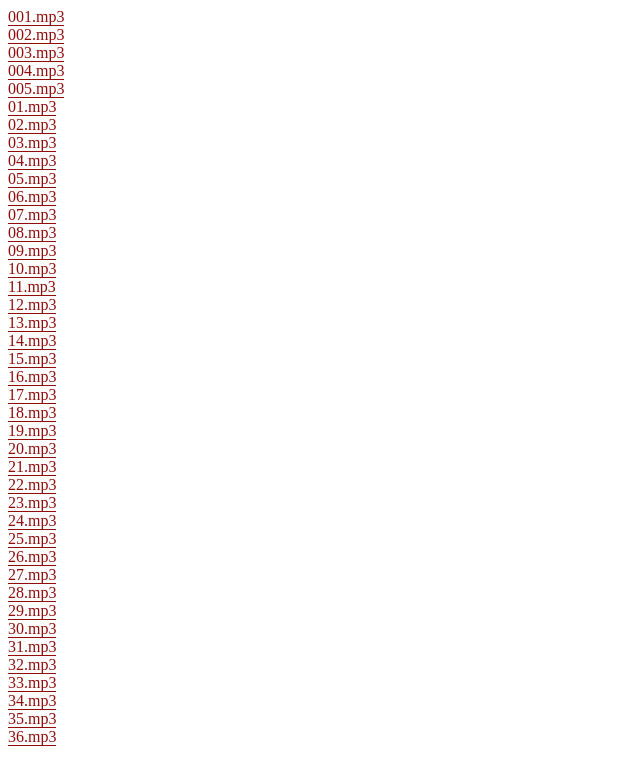
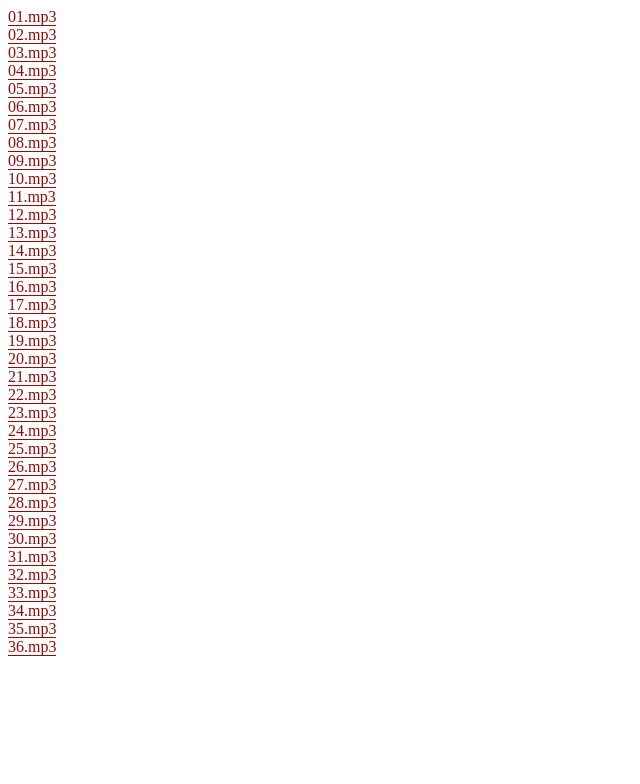
Before and after one commit to songsammy/ltt2, a plain HTML site: page content.html in a window 1280 px wide. Shown: the whole page, without its empty margins (0-640 px from the left). Drawn offline with Linux system fonts and the light colour scheme.

Commit message:
Update content.html

```diff
--- a/content.html
+++ b/content.html
@@ -4,11 +4,6 @@
 <link href="src/css/a.css" rel="stylesheet"/>
 </head>
 <body>
-<a href="001.html" target="showframe">001.mp3</a><br>
-<a href="002.html" target="showframe">002.mp3</a><br>
-<a href="003.html" target="showframe">003.mp3</a><br>
-<a href="004.html" target="showframe">004.mp3</a><br>
-<a href="005.html" target="showframe">005.mp3</a><br>
 <a href="01.html" target="showframe">01.mp3</a><br>
 <a href="02.html" target="showframe">02.mp3</a><br>
 <a href="03.html" target="showframe">03.mp3</a><br>
```
